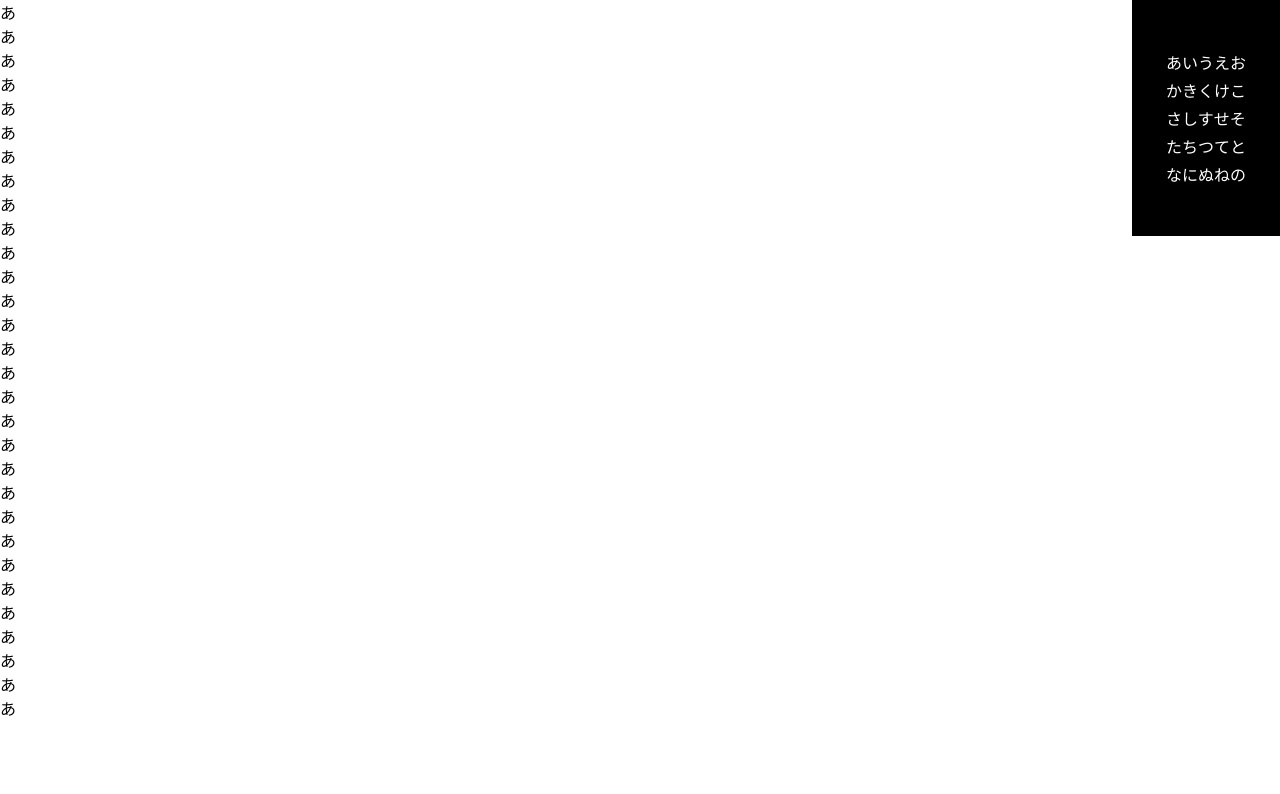
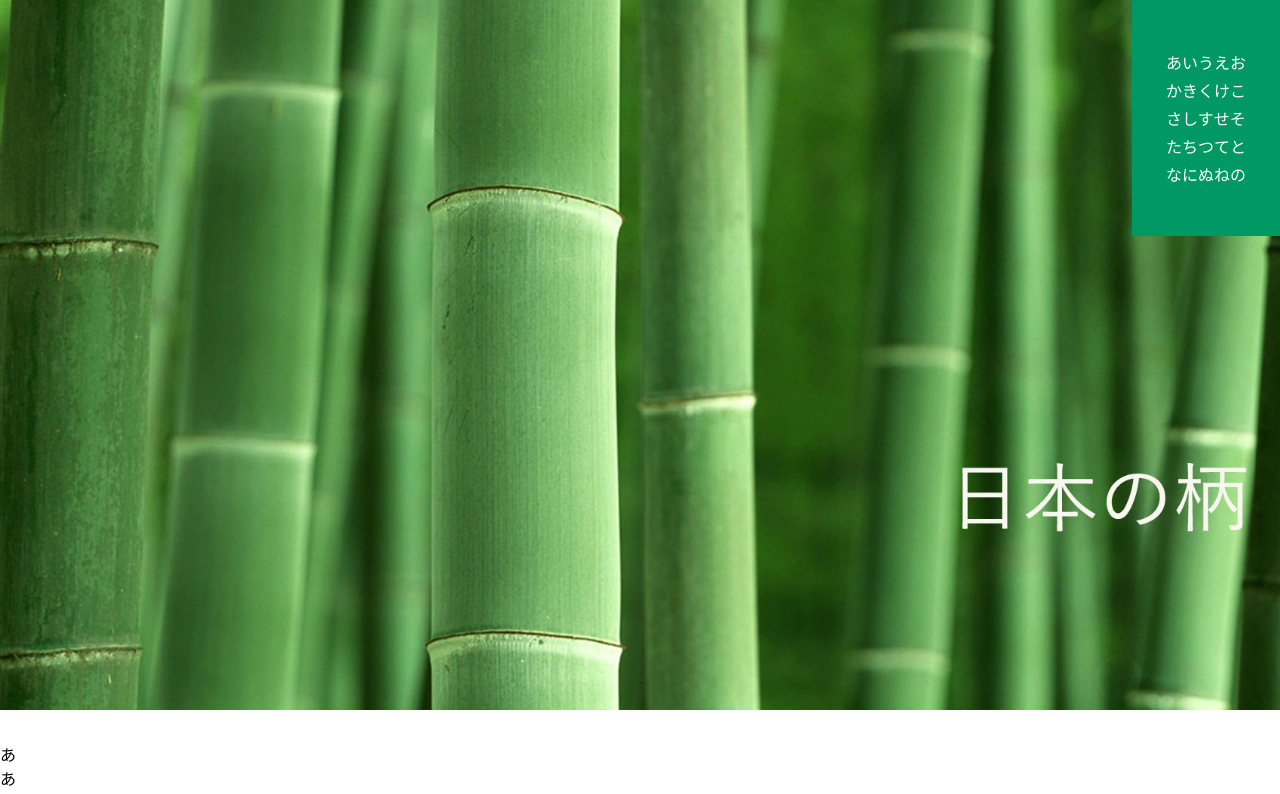
Before and after one commit to 3110373/mywebsite, a website: page index.html in a window 1280 px wide. Shown: the top 794 px of the page. Drawn offline with Linux system fonts and the light colour scheme.

Commit message:
画像を追加

```diff
--- a/index.html
+++ b/index.html
@@ -16,6 +16,8 @@
           <li><a href="">なにぬねの</a></li>
         </ul>
       </nav>
+        <div class="main-visual"></div>
+        <div id="main">
       あ<br>
       あ<br>
       あ<br>
@@ -46,5 +48,6 @@
       あ<br>
       あ<br>
       あ<br>
+      </div>
     </body>
 </html>
--- a/style/style.css
+++ b/style/style.css
@@ -4,7 +4,7 @@ body{
 }
 nav{
   position: fixed;
-  background: #000;
+  background: #009966;
   color: #fff;
   right: 0;
 }
@@ -14,10 +14,17 @@ nav ul{
 nav li{
   font-size: 1rem;
   list-style: none;
-  color: #fff;
   margin: 4px;
 }
 nav li a{
   color: #fff;
   text-decoration: none;
 }
+.main-visual{
+  background: #fff url(take2.jpg) 0 0 no-repeat;
+  width: 100%;
+  height: 650px;
+  background-size: cover;
+  margin-bottom: 32px;
+  padding-top: 60px;
+}
```
Also changed, not shown: style/take2.jpg (added).
